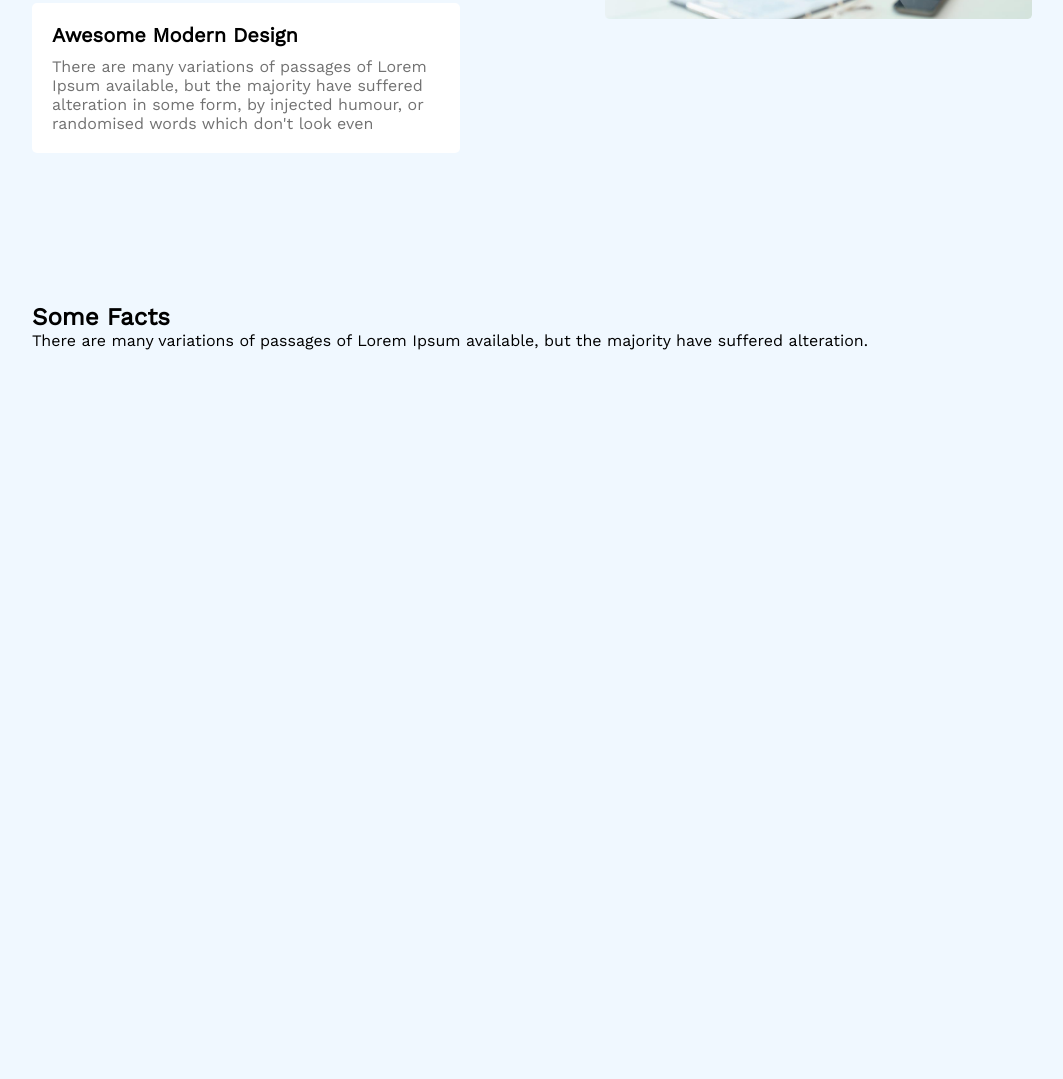
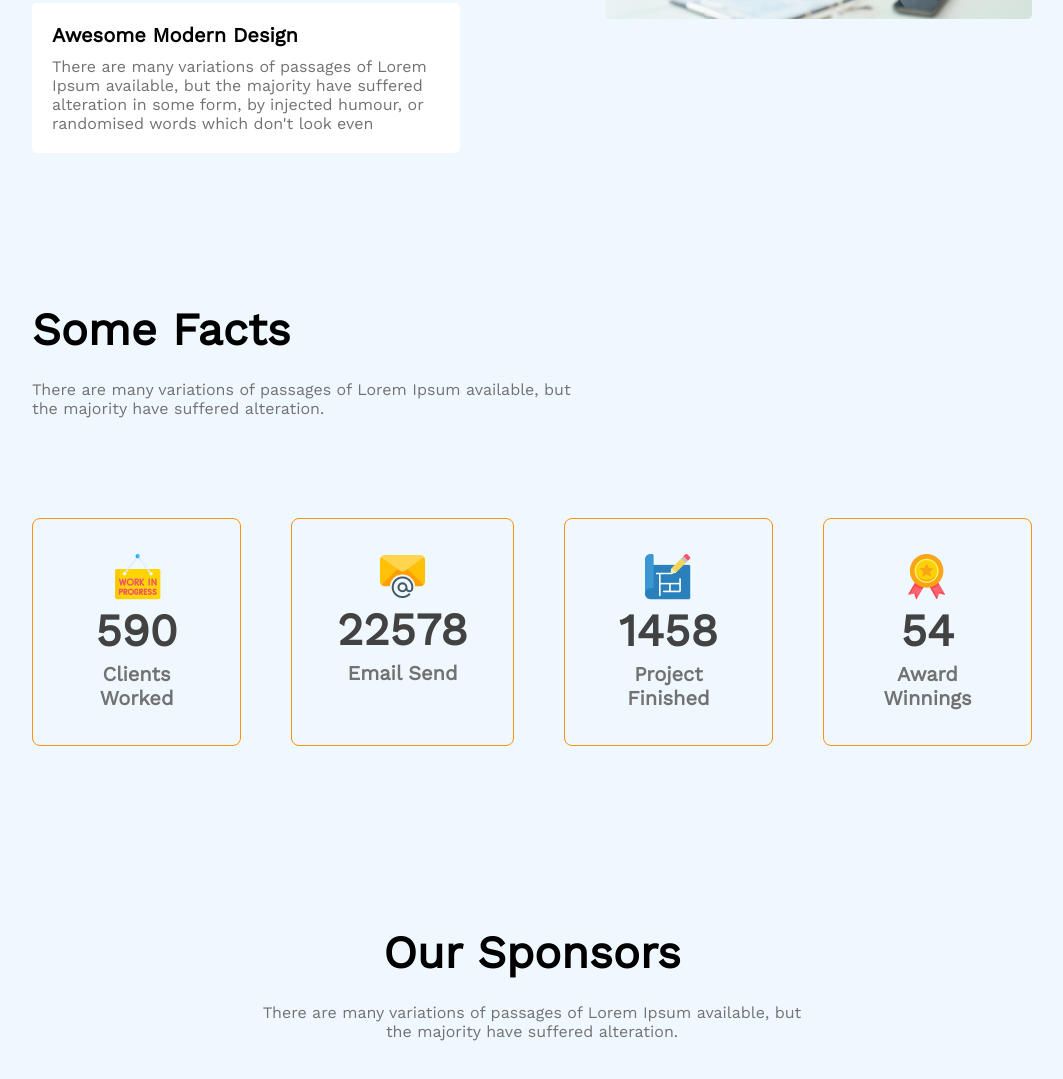
Before and after one commit to dev-maruful/assignment-2, a plain HTML site: page index.html in a window 1280 px wide. Shown: the part 2266-3345 px from the top of the page, without its empty margins (108-1171 px from the left). Before the commit the page ends 2616 px from the top, so only its background shows below. Drawn offline with nearby package versions, Linux system fonts and the light colour scheme.

Commit message:
third section done

```diff
--- a/index.html
+++ b/index.html
@@ -115,7 +115,37 @@
         <section class="third-section container">
             <div class="section-text">
                 <h1 class="section-text-title">Some Facts</h1>
-                <p class="section-text-description">There are many variations of passages of Lorem Ipsum available, but the majority have suffered alteration.</p>
+                <p class="section-text-description">There are many variations of passages of Lorem Ipsum available, but <br> the majority have suffered alteration.</p>
+            </div>
+            <div class="icon-items">
+                <div class="icon-item">
+                    <img src="./images/icons/customers.png" alt="">
+                    <h1>590</h1>
+                    <p>Clients Worked</p>
+                </div>
+                <div class="icon-item">
+                    <img src="./images/icons/email.png" alt="">
+                    <h1>22578</h1>
+                    <p>Email Send</p>
+                </div>
+                <div class="icon-item">
+                    <img src="./images/icons/projects.png" alt="">
+                    <h1>1458</h1>
+                    <p>Project Finished</p>
+                </div>
+                <div class="icon-item">
+                    <img src="./images/icons/ribon.png" alt="">
+                    <h1>54</h1>
+                    <p>Award Winnings</p>
+                </div>
+            </div>
+        </section>
+
+        <!-- fourth section starts -->
+        <section class="fourth-section container">
+            <div class="section-text">
+                <h1 class="section-text-title">Our Sponsors</h1>
+                <p class="section-text-description">There are many variations of passages of Lorem Ipsum available, but <br> the majority have suffered alteration.</p>
             </div>
         </section>
     </main>
--- a/styles/style.css
+++ b/styles/style.css
@@ -142,7 +142,7 @@ body{
 .heading-text .heading-text-description{
     margin-bottom: 30px;
 }
-.heading-text .heading-text-description, .under-text-description{
+.heading-text .heading-text-description, .under-text-description, .section-text-description{
     color: #727272;
 }
 .customer-features .under-text-item{
@@ -173,3 +173,45 @@ body{
     font-size: 20px;
     font-weight: 500;
 }
+
+/* third section styles */
+.section-text{
+    margin-bottom: 100px;
+}
+.section-text .section-text-title{
+    font-size: 45px;
+    font-weight: 700;
+    margin-bottom: 24px;
+}
+.icon-items{
+    display: flex;
+    justify-content: space-evenly;
+    gap: 50px;
+    margin-bottom: 180px;
+}
+.icon-items > .icon-item{
+    flex: 1;
+}
+.icon-item{
+    padding: 35px 45px;
+    text-align: center;
+    border: 1px solid #FF900E;
+    border-radius: 8px;
+}
+.icon-item h1{
+    font-size: 45px;
+    font-weight: 600;
+    color: #424242;
+    margin-bottom: 5px;
+}
+.icon-item p{
+    font-size: 20px;
+    font-weight: 600;
+    color: #727272;
+}
+
+/* fourth section styles */
+.fourth-section .section-text{
+    text-align: center;
+    margin-bottom: 50px;
+}
```
